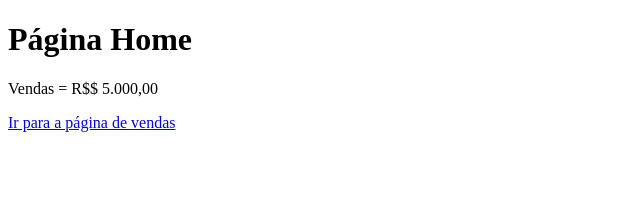
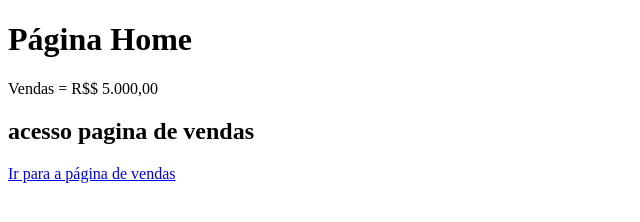
Before and after one commit to LucasRuizMartins/aulagithub, a plain HTML site: page index.html in a window 1280 px wide. Shown: the whole page, without its empty margins (0-640 px from the left). Drawn offline with Linux system fonts and the light colour scheme.

Commit message:
terceiro commit

```diff
--- a/index.html
+++ b/index.html
@@ -9,6 +9,7 @@
 <body>
     <h1>Página Home</h1>
     <p>Vendas = R$$ 5.000,00</p>
+    <h2>acesso pagina de vendas</h2>
     <a href="vendas.html">Ir para a página de vendas</a>
 </body>
 </html>
```
